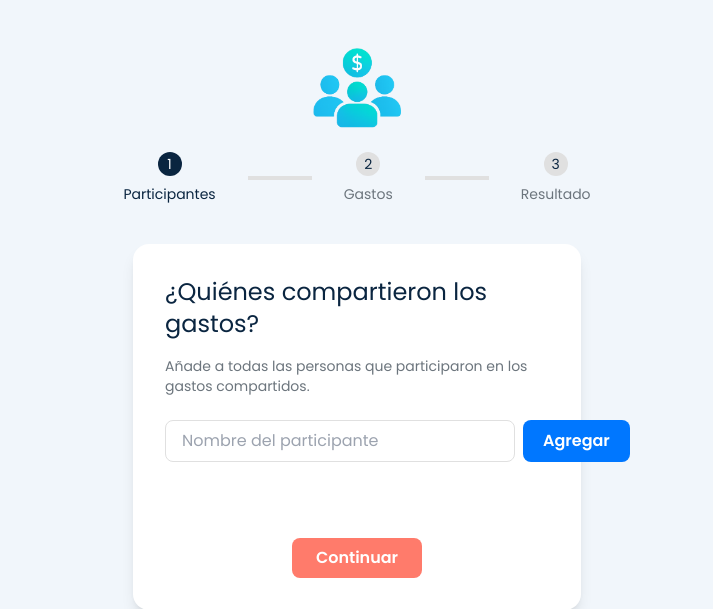
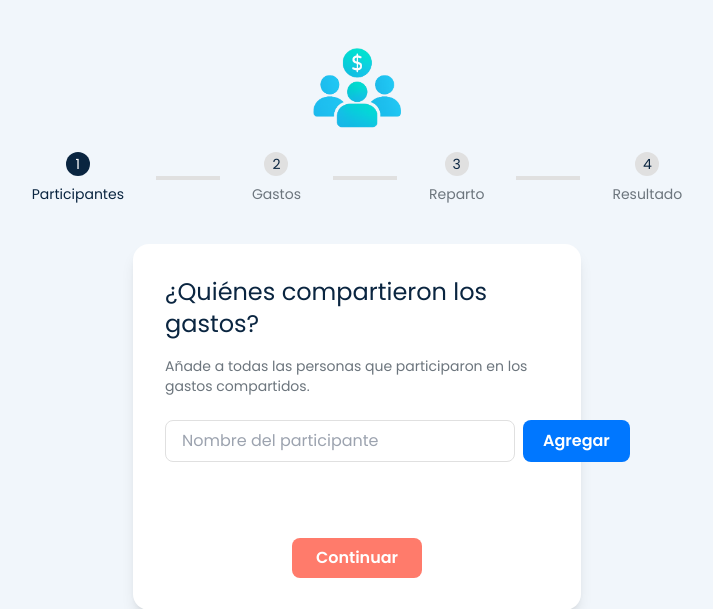
Before and after one commit to jluckmannc/CuentasClaras, a Django app: page /organizar-gastos/ in a window 1280 px wide. Shown: the part 64-673 px from the top of the page, without its empty margins (283-996 px from the left). Run offline with Django 4.2, Linux system fonts and the light colour scheme; parts of the project's set-up code (start-up, migrations or seed data) failed here and were passed over.

Commit message:
Agregando nuevo paso 3 a la lógica

```diff
--- a/static/js/stateManager.js
+++ b/static/js/stateManager.js
@@ -38,3 +38,8 @@ if (window.location.hash === '#paso2') {
     }
   );
 }
+
+
+if (window.location.hash === '#paso3') {
+
+}
--- a/static/js/utils.js
+++ b/static/js/utils.js
@@ -22,16 +22,19 @@ export function setPasoActual(valor) {
 export function renderizarSeccionActual() {
   const paso1 = document.getElementById('step-participants');
   const paso2 = document.getElementById('step-gastos');
-  const paso3 = document.getElementById('step-resultados');
+  const paso3 = document.getElementById('step-reparto');
+  const paso4 = document.getElementById('step-resultados');
 
   if (getPasoActual() === 1) {
     paso1.classList.remove('hidden');
     paso2.classList.add('hidden');
     paso3.classList.add('hidden');
+    paso4.classList.add('hidden');
   } else if (getPasoActual() === 2) {
     paso1.classList.add('hidden');
     paso2.classList.remove('hidden');
     paso3.classList.add('hidden');
+    paso4.classList.add('hidden');
     initializeGastosHandlers();
     // 🧼 Limpiar contenedor visual
     const gastosContainer = document.getElementById('gastos-container');
@@ -49,7 +52,7 @@ export function renderizarSeccionActual() {
       gastosContainer.appendChild(card);
     });
 
-    // 👁️ Ocultar botón continuar si ya no hay gastos
+    // Ocultar botón continuar si ya no hay gastos
     const continuarBtn = document.getElementById('go-to-step-3');
     if (gastosList.length === 0) {
       continuarBtn.classList.add('hidden');
@@ -57,15 +60,19 @@ export function renderizarSeccionActual() {
       continuarBtn.classList.remove('hidden');
     }
   } else if (getPasoActual() === 3) {
+    paso1.classList.add('hidden');
+    paso2.classList.add('hidden');
+    paso3.classList.remove('hidden');
+    paso4.classList.add('hidden');
+  }
+   else if (getPasoActual() === 4) {
     enviarDatosAGestionar().then(res => {
-      // if (res?.resumen) {
-
         renderResultados(res.resumen);
-      // }
     });
     paso1.classList.add('hidden');
     paso2.classList.add('hidden');
-    paso3.classList.remove('hidden');
+    paso3.classList.add('hidden');
+    paso4.classList.remove('hidden');
   }
 }
 
@@ -154,7 +161,10 @@ export function initializeWizardNavigation() {
 
   } else if (window.location.hash === '#paso3') {
     setPasoActual(3);
-  } else {
+  } else if (window.location.hash === '#paso3') {
+    setPasoActual(4);
+  }
+   else {
     setPasoActual(1);
   }
 
--- a/templates/balances/wizard.html
+++ b/templates/balances/wizard.html
@@ -29,7 +29,16 @@
       </div>
 
       <div class="wizard-step flex flex-col items-center">
-        <div id="wizard-3" class="w-6 h-6 rounded-full bg-neutral-light flex items-center justify-center text-primary-dark text-sm">3</div>
+        <div id="wizard-3"  class="w-6 h-6 rounded-full bg-neutral-light flex items-center justify-center text-primary-dark text-sm">3</div>
+        <p class="mt-2 text-xs md:text-sm font-body text-neutral-mid">Reparto</p>
+      </div>
+
+      <div id="conector-3-4" class="relative wizard-connector overflow-hidden w-10 h-1 bg-neutral-light md:w-16">
+        <div class="barra-interna absolute left-0 top-0 h-full bg-primary-dark transition-all duration-500 ease-linear" style="width: 0%;"></div>
+      </div>
+
+      <div class="wizard-step flex flex-col items-center">
+        <div id="wizard-4" class="w-6 h-6 rounded-full bg-neutral-light flex items-center justify-center text-primary-dark text-sm">4</div>
         <p class="mt-2 text-xs md:text-sm font-body text-neutral-mid">Resultado</p>
       </div>
 
@@ -231,7 +240,9 @@
   </div>
   </div>
 
+  <div id="step-reparto" class="hidden flex flex-col w-full max-w-sm md:max-w-md mx-auto px-4 pt-0 mb-8 md:px-6 md:pt-0 bg-primary-light min-h-screen">
 
+  </div>
 
   <div id="step-resultados" class="hidden flex flex-col w-full max-w-sm md:max-w-md mx-auto px-4 pt-0 mb-8 md:px-6 md:pt-0 bg-primary-light min-h-screen">
     <button id="volver-gastos" class="flex items-center justify-start text-primary-dark text-sm mt-1 mb-6 hover:underline">
```
